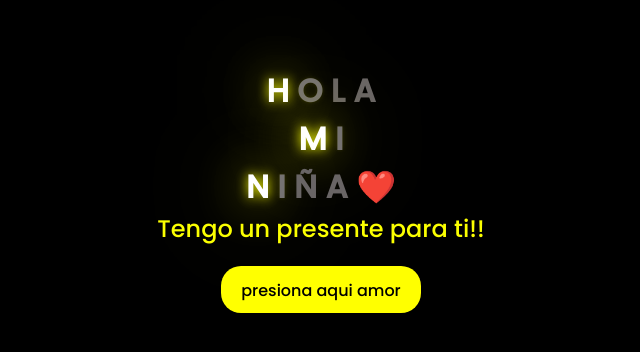
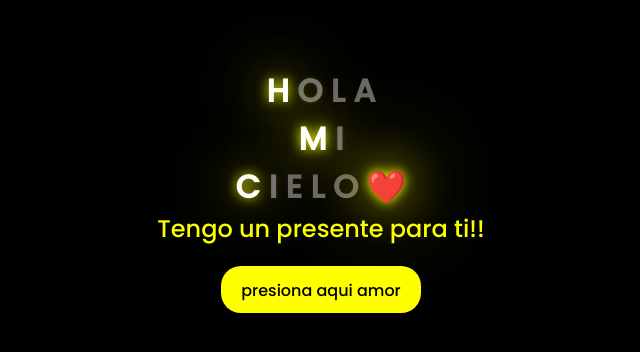
Before and after one commit to rafamusic21/juan, a plain HTML site: page index.html in a window 1280 px wide. Shown: the part 218-570 px from the top of the page, without its empty margins (327-967 px from the left). Drawn offline with Linux system fonts and the light colour scheme.

Commit message:
Update index.html

```diff
--- a/index.html
+++ b/index.html
@@ -24,10 +24,11 @@
     <div class="greetings">
 
 
-        <span>N</span>
+        <span>C</span>
         <span>I</span>
-        <span>Ñ</span>
-        <span>A</span>
+        <span>E</span>
+        <span>L</span>
+        <span>O</span>
 
         <span>❤️</span>
 
```
